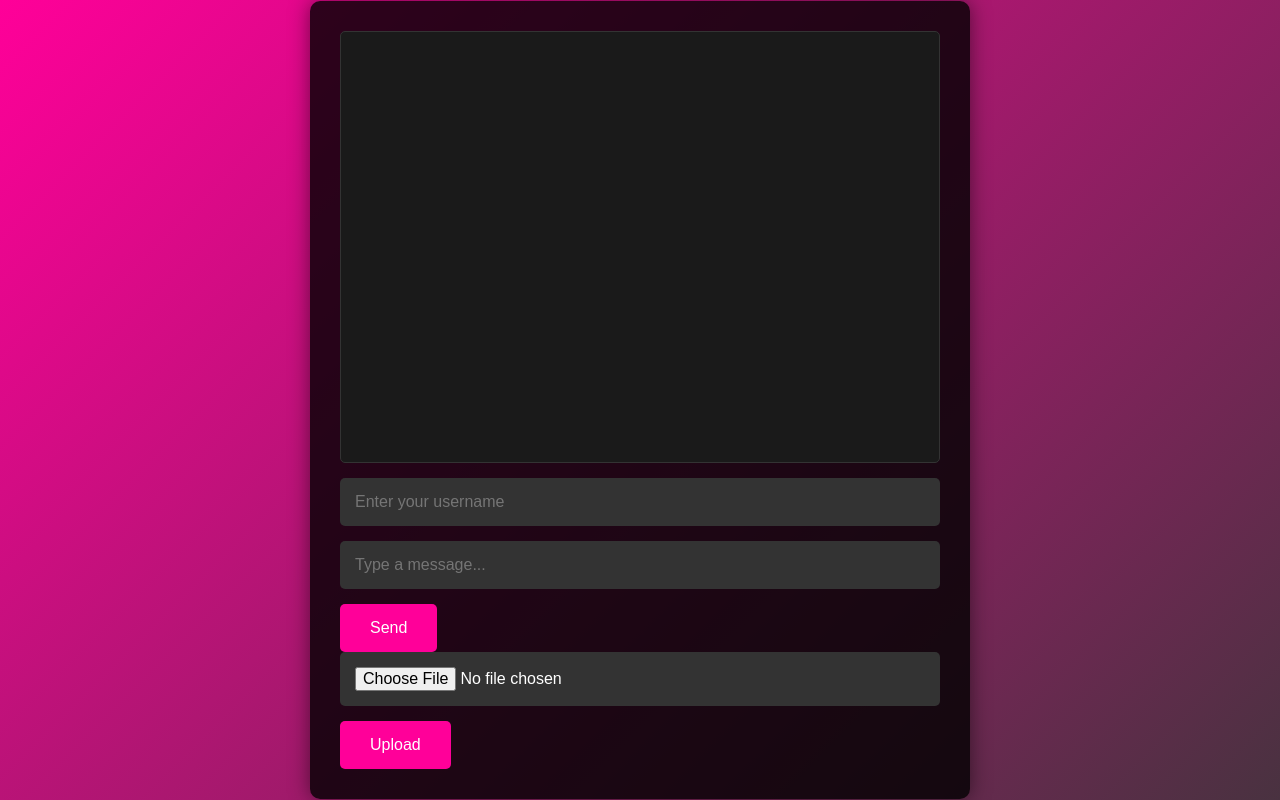
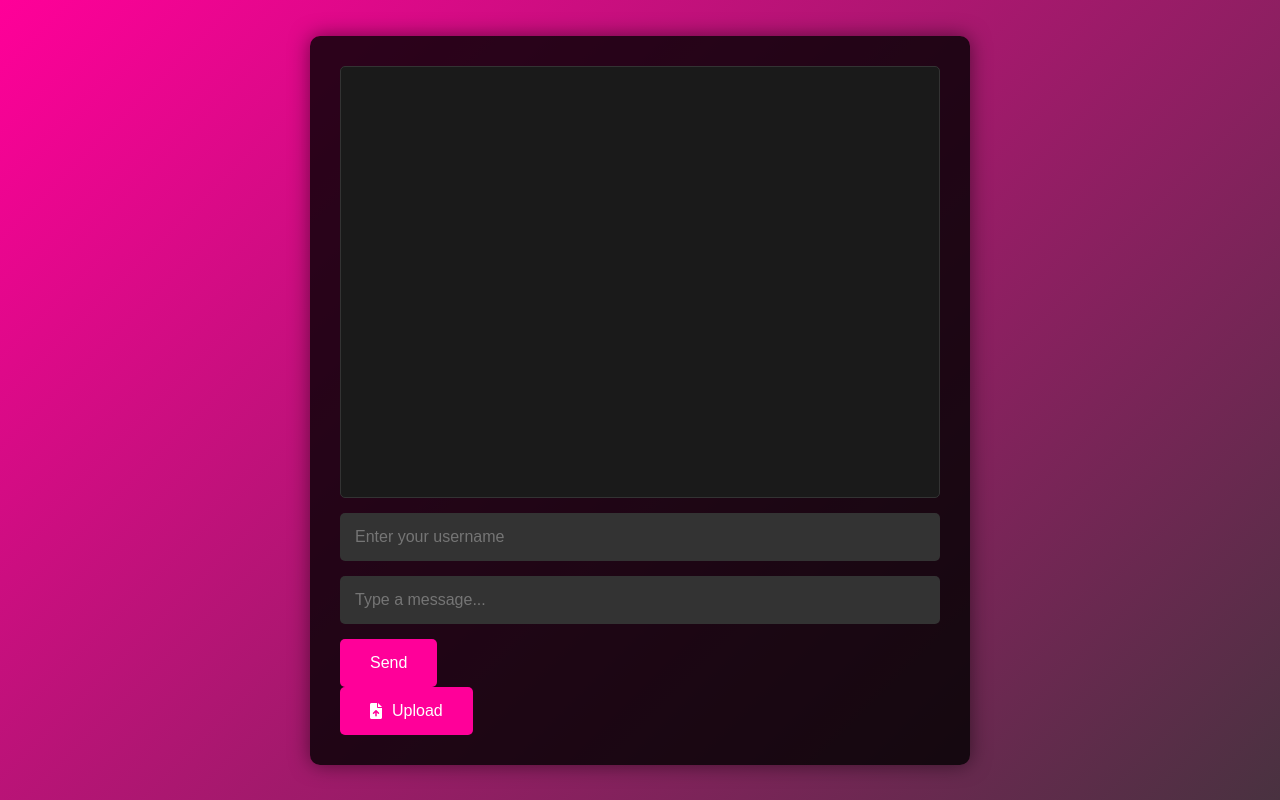
Before and after one commit to masterzboii/ChatApp, a website: page public/index.html in a window 1280 px wide. Drawn offline with nearby package versions, Linux system fonts and the light colour scheme; no server answers.

Commit message:
Fix file upload issue and improve file upload button design

```diff
--- a/public/index.html
+++ b/public/index.html
@@ -5,6 +5,7 @@
     <meta name="viewport" content="width=device-width, initial-scale=1.0">
     <title>Chat App</title>
     <link rel="stylesheet" href="style.css">
+    <link rel="stylesheet" href="https://cdnjs.cloudflare.com/ajax/libs/font-awesome/6.0.0-beta3/css/all.min.css">
 </head>
 <body>
     <div id="chat-container">
@@ -12,8 +13,8 @@
         <input id="username" type="text" placeholder="Enter your username">
         <input id="message-input" type="text" placeholder="Type a message...">
         <button id="send-button">Send</button>
-        <input id="file-input" type="file">
-        <button id="upload-button">Upload</button>
+        <input id="file-input" type="file" style="display: none;">
+        <button id="upload-button"><i class="fas fa-file-upload"></i> Upload</button>
     </div>
     <script src="/socket.io/socket.io.js"></script>
     <script src="script.js"></script>
--- a/public/script.js
+++ b/public/script.js
@@ -9,6 +9,10 @@ document.getElementById('send-button').addEventListener('click', () => {
 });
 
 document.getElementById('upload-button').addEventListener('click', () => {
+    document.getElementById('file-input').click();
+});
+
+document.getElementById('file-input').addEventListener('change', () => {
     const username = document.getElementById('username').value;
     const fileInput = document.getElementById('file-input');
     const file = fileInput.files[0];
--- a/public/style.css
+++ b/public/style.css
@@ -53,6 +53,16 @@ body {
     font-size: 16px;
 }
 
+#upload-button {
+    display: flex;
+    align-items: center;
+    justify-content: center;
+}
+
+#upload-button i {
+    margin-right: 10px;
+}
+
 #send-button:hover,
 #upload-button:hover {
     background: #e60082;
```
